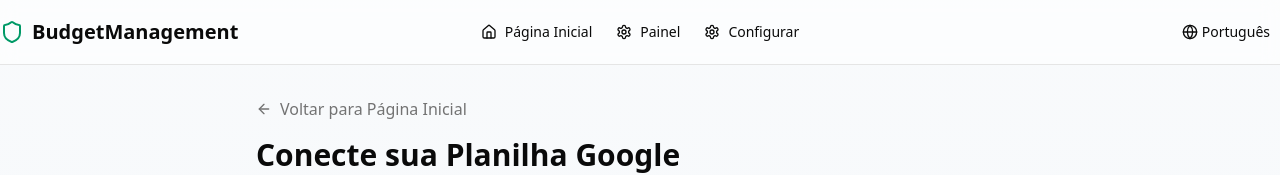
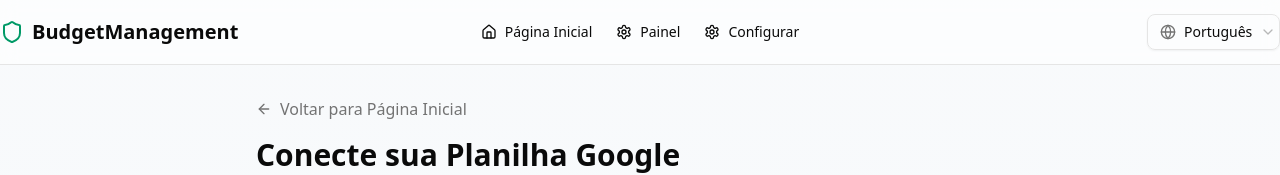
Before and after one commit to AlissonFredo/budget-management, a React (Vite) app: page /setup in a window 1280 px wide. Shown: the top 175 px of the page. Built offline with nearby package versions, Linux system fonts and the light colour scheme.

Commit message:
fix: ajusta os bugs gerados por causa da troca de versao do react

```diff
--- a/package.json
+++ b/package.json
@@ -1,7 +1,7 @@
 {
   "name": "budget-management",
   "private": true,
-  "version": "1.58.0",
+  "version": "1.58.1",
   "type": "module",
   "scripts": {
     "dev": "vite",
--- a/src/components/Navbar/index.jsx
+++ b/src/components/Navbar/index.jsx
@@ -1,33 +1,26 @@
 import { Button } from "@/components/ui/button";
-import {
-  DropdownMenu,
-  DropdownMenuContent,
-  DropdownMenuItem,
-  DropdownMenuTrigger,
-} from "@/components/ui/dropdown-menu";
-import { Globe, Home, Menu, Settings, Shield, X } from "lucide-react";
+import { Globe, Home, Menu, Settings, Shield } from "lucide-react";
 import { Sheet, SheetContent, SheetTrigger } from "@/components/ui/sheet";
 import { useState } from "react";
 import { Link } from "react-router";
 import { useTranslation } from "react-i18next";
+import {
+  Select,
+  SelectContent,
+  SelectItem,
+  SelectTrigger,
+  SelectValue,
+} from "../ui/select";
 
 function Navbar() {
-  const { i18n } = useTranslation();
+  const { i18n, t } = useTranslation();
   const currentLanguage = i18n.language;
-  const { t } = useTranslation();
-
   const [isMobileMenuOpen, setIsMobileMenuOpen] = useState(false);
 
   const languages = [
     { code: "en", name: "English" },
     { code: "pt", name: "Português" },
   ];
-
-  const getCurrentLanguageName = () => {
-    return (
-      languages.find((lang) => lang.code === currentLanguage)?.name || "English"
-    );
-  };
 
   const navItems = [
     {
@@ -64,9 +57,7 @@ function Navbar() {
             <Link
               key={item.href}
               to={item.href}
-              className={
-                "text-sm font-medium transition-colors hover:text-foreground/80 flex items-center text-foreground"
-              }
+              className="text-sm font-medium transition-colors hover:text-foreground/80 flex items-center text-foreground"
             >
               {item.icon}
               {item.label}
@@ -75,29 +66,24 @@ function Navbar() {
         </nav>
 
         <div className="flex items-center justify-end gap-4">
-          <DropdownMenu>
-            <DropdownMenuTrigger asChild>
-              <Button variant="ghost" size="sm" className="h-8 gap-1">
-                <Globe className="h-4 w-4" />
-                <span className="hidden sm:inline-block">
-                  {getCurrentLanguageName()}
-                </span>
-              </Button>
-            </DropdownMenuTrigger>
-            <DropdownMenuContent align="end">
+          <Select
+            value={currentLanguage}
+            onValueChange={(e) => i18n.changeLanguage(e)}
+          >
+            <SelectTrigger className="w-[133px]">
+              <div className="flex items-center">
+                <Globe className="mr-2 h-4 w-4" />
+                <SelectValue placeholder="Select year" />
+              </div>
+            </SelectTrigger>
+            <SelectContent>
               {languages.map((language) => (
-                <DropdownMenuItem
-                  key={language.code}
-                  onClick={() => {
-                    i18n.changeLanguage(currentLanguage === "pt" ? "en" : "pt");
-                  }}
-                  className="bg-accent text-accent-foreground"
-                >
+                <SelectItem key={language.code} value={language.code}>
                   {language.name}
-                </DropdownMenuItem>
+                </SelectItem>
               ))}
-            </DropdownMenuContent>
-          </DropdownMenu>
+            </SelectContent>
+          </Select>
 
           <Sheet open={isMobileMenuOpen} onOpenChange={setIsMobileMenuOpen}>
             <SheetTrigger asChild>
```
Also changed, not shown: src/components/Filter/index.jsx (+3 -4 lines), 1 other file (tests, documents, lock files or other folders).
